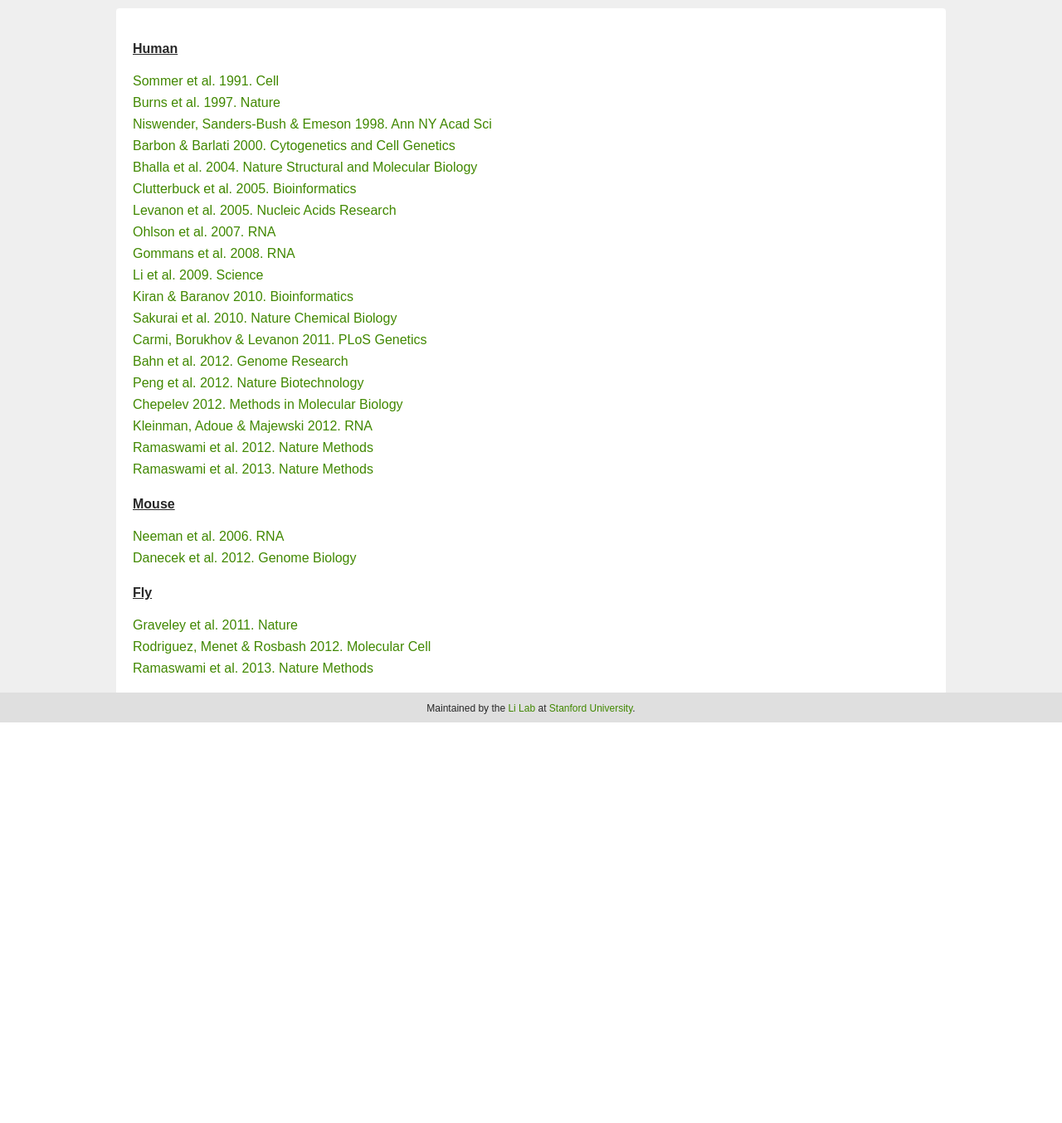
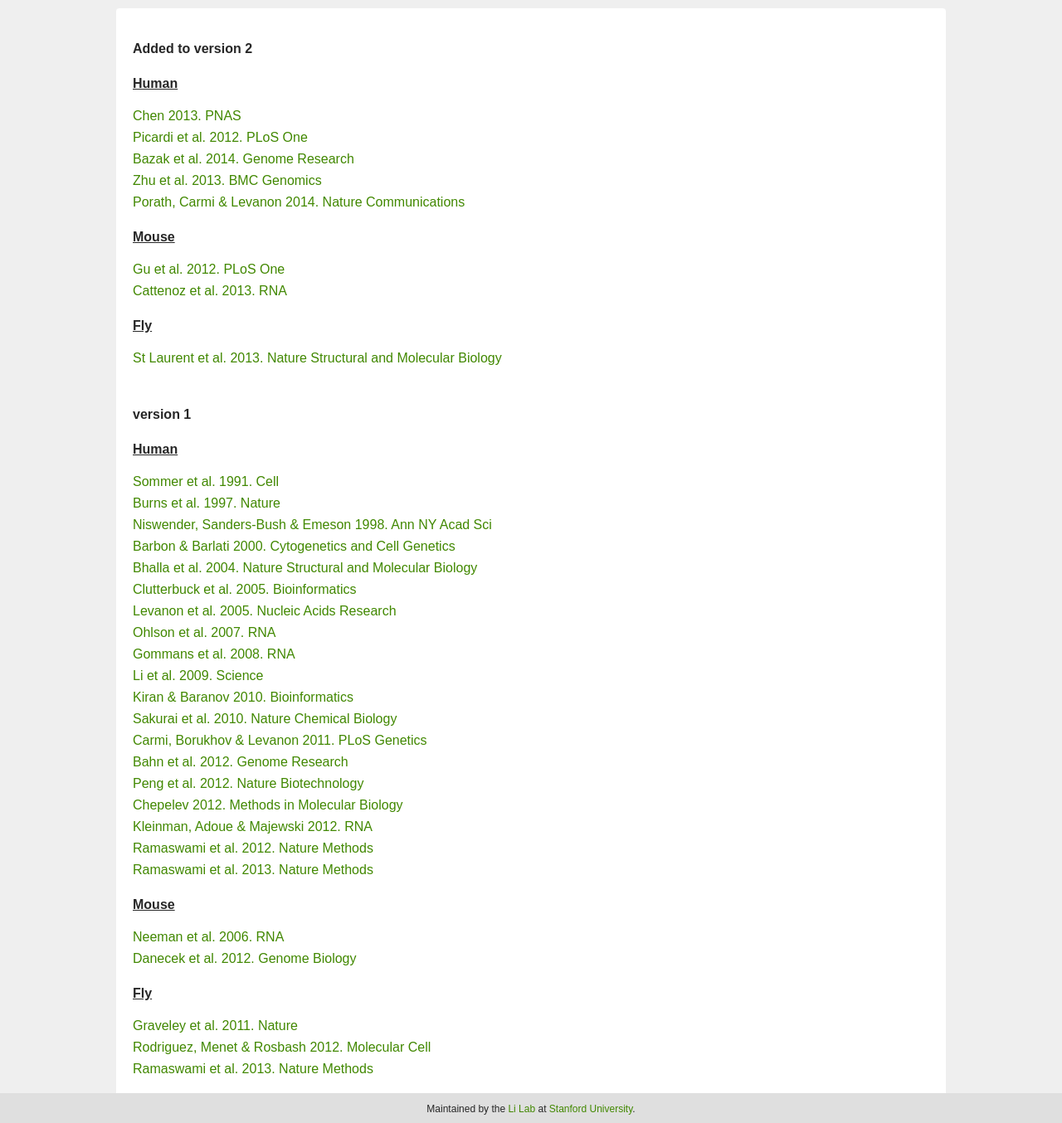
Before and after one commit to triciatricia/editome, a Django app: page /literature/ in a window 1280 px wide. Shown: the part 151-1505 px from the top of the page at 83% size. Before the commit the page ends 1022 px from the top, so only its background shows below. Run offline with Django 3.2, Linux system fonts and the light colour scheme.

Commit message:
added studies for version 2

```diff
--- a/editdatabase/views.py
+++ b/editdatabase/views.py
@@ -181,6 +181,14 @@ def search(request):
 					RE_NEEMAN = re.compile(r'Neeman')
 					RE_BURNS = re.compile(r'Burns')
 					RE_NISWENDER = re.compile(r'Niswender')
+					RE_BAZAK = re.compile(r'Bazak')
+					RE_CHEN = re.compile(r'Chen')
+					RE_PICARDI = re.compile(r'Picardi')
+					RE_PORATH = re.compile(r'Porath')
+					RE_ZHU = re.compile(r'Zhu')
+					RE_CATTENOZ = re.compile(r'Cattenoz')
+					RE_GU = re.compile(r'Gu')
+					RE_REENAN = re.compile(r'Reenan')
 					if re.search(RE_BILLY, item.ref):
 						item.ref2 = 'Li et al 2009'
 						item.ref3 = "http://www.ncbi.nlm.nih.gov/pubmed/19478186"
@@ -256,6 +264,30 @@ def search(request):
 					elif re.search(RE_NISWENDER, item.ref):
 						item.ref2 = 'Niswender et al. 1998'
 						item.ref3 = "http://www.ncbi.nlm.nih.gov/pubmed/9928237"
+					elif re.search(RE_BAZAK, item.ref):
+						item.ref2 = 'Bazak et al. 2014'
+						item.ref3 = "http://www.ncbi.nlm.nih.gov/pubmed/24347612"
+					elif re.search(RE_CHEN, item.ref):
+						item.ref2 = 'Chen 2013'
+						item.ref3 = "http://www.ncbi.nlm.nih.gov/pubmed/23818636"
+					elif re.search(RE_PICARDI, item.ref):
+						item.ref2 = 'Picardi et al. 2012'
+						item.ref3 = "http://www.ncbi.nlm.nih.gov/pubmed/22957051"
+					elif re.search(RE_PORATH, item.ref):
+						item.ref2 = 'Porath et al. 2014'
+						item.ref3 = "http://www.ncbi.nlm.nih.gov/pubmed/25158696"
+					elif re.search(RE_ZHU, item.ref):
+						item.ref2 = 'Zhu et al. 2013'
+						item.ref3 = "http://www.ncbi.nlm.nih.gov/pubmed/23537002"
+					elif re.search(RE_CATTENOZ, item.ref):
+						item.ref2 = 'Cattenoz et al. 2013'
+						item.ref3 = "http://www.ncbi.nlm.nih.gov/pubmed/23264566"
+					elif re.search(RE_GU, item.ref):
+						item.ref2 = 'Gu et al. 2012'
+						item.ref3 = "http://www.ncbi.nlm.nih.gov/pubmed/22448268"
+					elif re.search(RE_REENAN, item.ref):
+						item.ref2 = 'St Laurent et al. 2013'
+						item.ref3 = "http://www.ncbi.nlm.nih.gov/pubmed/24077224"
 				return render(request, 'search_results.html', {'sites':sites, 'query':query})
 	return render(request, 'search_form.html', {'error': error_incorrectlocation,'error2': error_toomanyresults,'error3': error_nospecies})
 
--- a/templates/about.html
+++ b/templates/about.html
@@ -6,5 +6,6 @@
 <p><a href="http://en.wikipedia.org/wiki/RNA_editing">RNA editing</a> is the post-transcriptional modification of RNA nucleotides from their genome encoded sequence. The most common type of editing in metazoans is deamination of Adenosine into Inosine catalyzed by the ADAR family of proteins. Subsequently, Inosine is interpreted as Guanosine by the cellular machinery.</p>
 <p>The development of high-throughput sequencing technologies has enabled the transcriptome-wide identification of A-to-I editing sites. This database aims to present a comprehensive collection of A-to-I editing sites in human, mouse, and fly transcripts. Useful annotations were incorporated as described in the tutorial.</p>
 <p> News:</p>
+<p> December 24, 2014: RADAR has been updated to version 2! We have added 8 additional papers to the database. We also removed ~3,000 genomic SNPs.</p>
 <p> October 25, 2013: The RADAR manuscript is now online at Nucleic Acids Research! <a href="http://nar.oxfordjournals.org/content/42/D1/D109" target="blank">RADAR: a rigorously annotated database of A-to-I RNA editing</a></p>
 {% endblock %}
--- a/templates/literature.html
+++ b/templates/literature.html
@@ -3,6 +3,19 @@
 {% block pgtitle %}Literature{% endblock %}
 
 {% block content %}
+<p><strong>Added to version 2</strong></p>
+<p><span style="text-decoration: underline;"><strong>Human</strong></span></p>
+<a href="http://www.ncbi.nlm.nih.gov/pubmed/23818636" target="_blank">Chen 2013. PNAS</a><br>
+<a href="http://www.ncbi.nlm.nih.gov/pubmed/22957051" target="_blank">Picardi et al. 2012. PLoS One</a><br>
+<a href="http://www.ncbi.nlm.nih.gov/pubmed/24347612" target="_blank">Bazak et al. 2014. Genome Research</a><br>
+<a href="http://www.ncbi.nlm.nih.gov/pubmed/23537002" target="_blank">Zhu et al. 2013. BMC Genomics</a><br>
+<a href="http://www.ncbi.nlm.nih.gov/pubmed/25158696" target="_blank">Porath, Carmi & Levanon 2014. Nature Communications</a><br>
+<p><span style="text-decoration: underline;"><strong>Mouse</strong></span></p>
+<a href="http://www.ncbi.nlm.nih.gov/pubmed/22448268" target="_blank">Gu et al. 2012. PLoS One</a><br>
+<a href="http://www.ncbi.nlm.nih.gov/pubmed/23264566" target="_blank">Cattenoz et al. 2013. RNA</a><br>
+<p><span style="text-decoration: underline;"><strong>Fly</strong></span></p>
+<a href="http://www.ncbi.nlm.nih.gov/pubmed/24077224" target="_blank">St Laurent et al. 2013. Nature Structural and Molecular Biology</a><br><br>
+<p><strong>version 1</strong></p>
 <p><span style="text-decoration: underline;"><strong>Human</strong></span></p>
 <a href="http://www.ncbi.nlm.nih.gov/pubmed/1717158" target="_blank">Sommer et al. 1991. Cell</a><br>
 <a href="http://www.ncbi.nlm.nih.gov/pubmed/9153397" target="_blank">Burns et al. 1997. Nature</a><br>
@@ -13,7 +26,6 @@
 <a href="http://www.ncbi.nlm.nih.gov/pubmed/15731336" target="_blank">Levanon et al. 2005. Nucleic Acids Research</a><br>
 <a href="http://www.ncbi.nlm.nih.gov/pubmed/17369310" target="_blank">Ohlson et al. 2007. RNA</a><br>
 <a href="http://www.ncbi.nlm.nih.gov/pubmed/18772245" target="_blank">Gommans et al. 2008. RNA</a><br>
-
 <a href="http://www.ncbi.nlm.nih.gov/pubmed/19478186" target="_blank">Li et al. 2009. Science</a><br>
 <a href="http://www.ncbi.nlm.nih.gov/pubmed/20547637" target="_blank">Kiran & Baranov 2010. Bioinformatics</a><br>
 <a href="http://www.ncbi.nlm.nih.gov/pubmed/20835228" target="_blank">Sakurai et al. 2010. Nature Chemical Biology</a><br>
```
